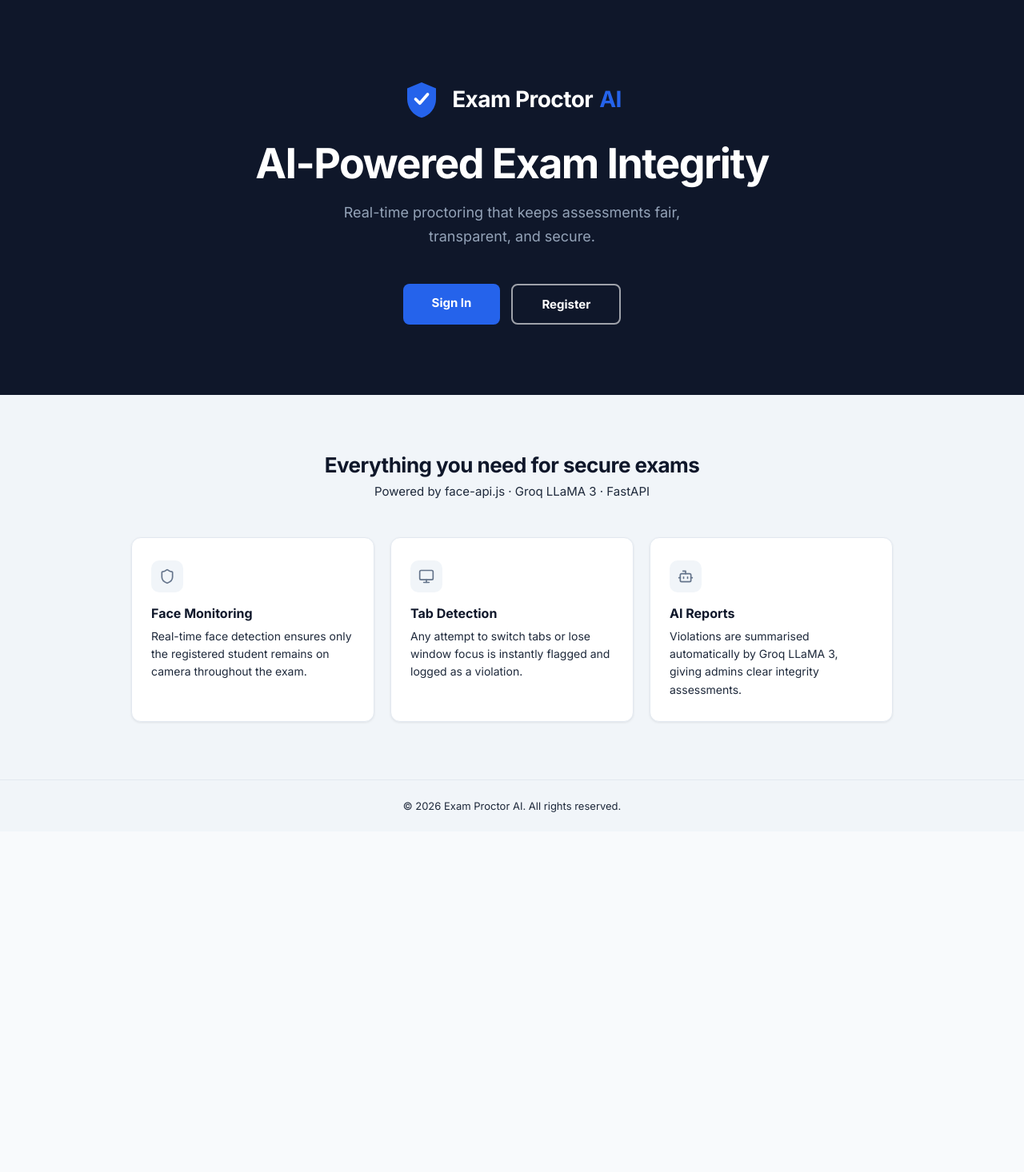
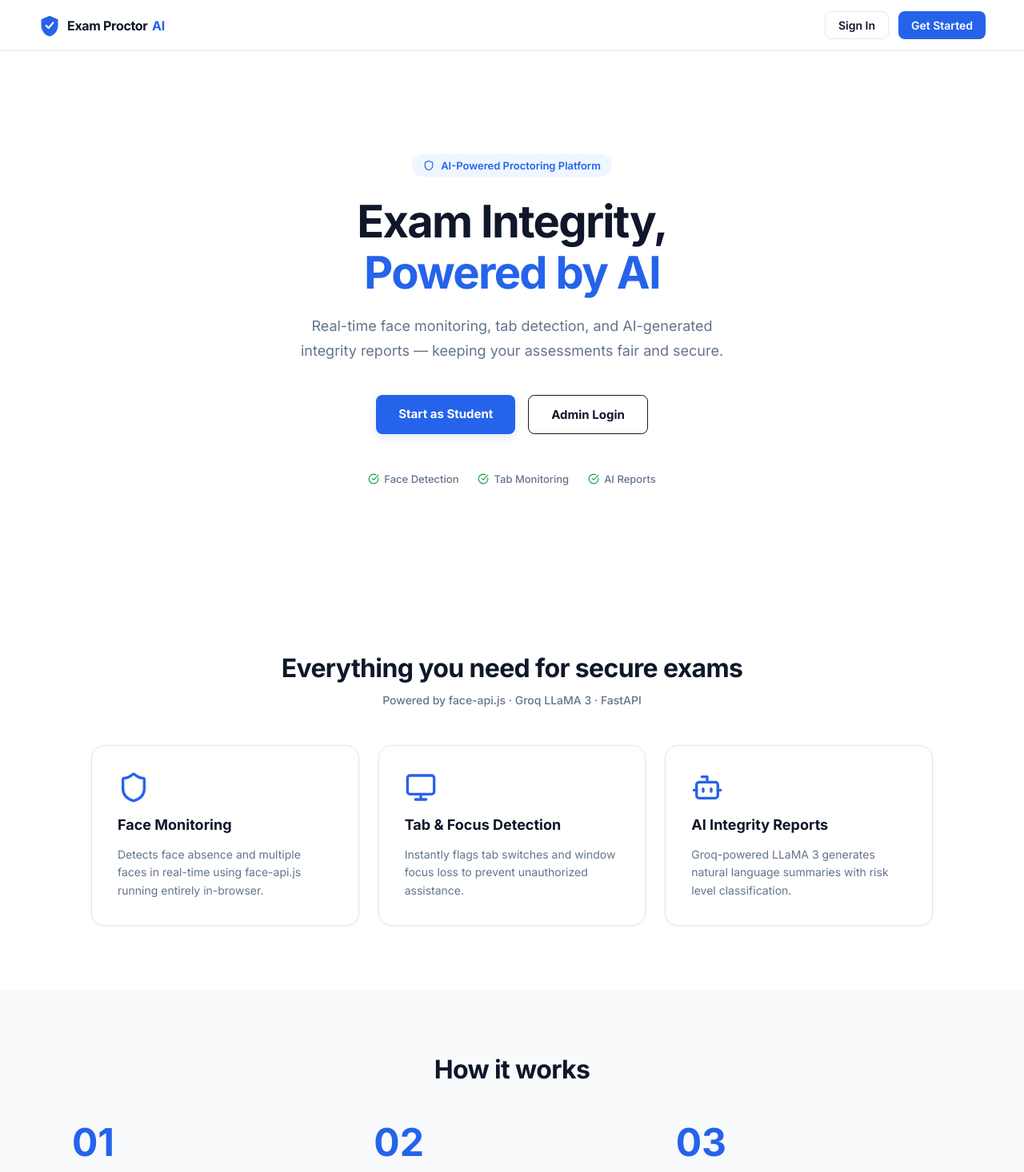
Before and after one commit to Muhammad-Ahmed-Rayyan/exam-proctor-ai, a React (Vite) app in the folder frontend/: page / in a window 1280 px wide. Shown: the top 1466 px of the page at 80% size. Before the commit the page ends 1040 px from the top, so only its background shows below. Built offline with nearby package versions, Linux system fonts and the light colour scheme.

Commit message:
style: redesign landing page with navbar, hero, features, how it works, footer

```diff
--- a/frontend/src/pages/Landing.jsx
+++ b/frontend/src/pages/Landing.jsx
@@ -1,195 +1,356 @@
 import { useState } from "react";
 import { Link } from "react-router-dom";
-import { Shield, Monitor, Bot } from "lucide-react";
+import { Shield, Monitor, Bot, CheckCircle } from "lucide-react";
 
 import Logo from "../components/Logo";
 
-const C = {
-  navy:     "#0F172A",
-  navyH:    "#1E293B",
-  accent:   "#2563EB",
-  accentH:  "#1D4ED8",
-  bg:       "#F1F5F9",
-  surface:  "#FFFFFF",
-  border:   "#E2E8F0",
-  text:     "#0F172A",
-  muted:    "#1E293B",
-};
-
-const features = [
-  {
-    Icon: Shield,
-    title: "Face Monitoring",
-    desc:  "Real-time face detection ensures only the registered student remains on camera throughout the exam.",
-  },
-  {
-    Icon: Monitor,
-    title: "Tab Detection",
-    desc:  "Any attempt to switch tabs or lose window focus is instantly flagged and logged as a violation.",
-  },
-  {
-    Icon: Bot,
-    title: "AI Reports",
-    desc:  "Violations are summarised automatically by Groq LLaMA 3, giving admins clear integrity assessments.",
-  },
-];
-
 const Landing = () => {
-  const [hoveredBtn, setHoveredBtn] = useState(null);
+  const [hovered, setHovered] = useState(null);
 
   return (
-    <div style={{ minHeight: "100vh", backgroundColor: C.bg, fontFamily: "'Inter', sans-serif" }}>
+    <div style={{ minHeight: "100vh", backgroundColor: "#FFFFFF", fontFamily: "'Inter', sans-serif" }}>
 
-      {/* ── Hero ─────────────────────────────────────────────────────── */}
-      <div style={{
-        backgroundColor: "#0F172A",
-        padding: "100px 24px 88px",
-        textAlign: "center",
+      {/* ── SECTION 1 — Navbar (fixed at top) ────────────────────────── */}
+      <nav style={{
+        position: "fixed",
+        top: 0,
+        left: 0,
+        right: 0,
+        height: "64px",
+        backgroundColor: "#FFFFFF",
+        borderBottom: "1px solid #E2E8F0",
+        padding: "0 48px",
+        display: "flex",
+        justifyContent: "space-between",
+        alignItems: "center",
+        zIndex: 100,
       }}>
-        <div style={{ marginBottom: "28px", display: "flex", justifyContent: "center" }}>
-          <Logo size="lg" dark={true} />
-        </div>
-
-        <h1 style={{
-          fontSize: "clamp(36px, 6vw, 52px)",
-          fontWeight: 800,
-          color: "#FFFFFF",
-          letterSpacing: "-0.03em",
-          margin: "0 0 18px",
-          lineHeight: 1.1,
-        }}>
-          AI-Powered Exam Integrity
-        </h1>
-
-        <p style={{
-          fontSize: "18px",
-          color: "#94A3B8",
-          maxWidth: "500px",
-          margin: "0 auto 44px",
-          lineHeight: 1.65,
-        }}>
-          Real-time proctoring that keeps assessments fair, transparent, and secure.
-        </p>
-
-        <div style={{ display: "flex", gap: "14px", justifyContent: "center", flexWrap: "wrap" }}>
+        <Logo size="sm" />
+        <div style={{ display: "flex", gap: "12px" }}>
           <Link
             to="/login"
+            onMouseEnter={() => setHovered("navSignIn")}
+            onMouseLeave={() => setHovered(null)}
             style={{
-              display: "inline-block",
-              padding: "14px 36px",
+              padding: "8px 16px",
               borderRadius: "8px",
-              backgroundColor: hoveredBtn === "signin" ? C.accentH : C.accent,
-              color: "#fff",
-              fontWeight: 700,
-              fontSize: "15px",
+              border: "1px solid #E2E8F0",
+              backgroundColor: hovered === "navSignIn" ? "#F1F5F9" : "#FFFFFF",
+              color: "#0F172A",
+              fontWeight: 600,
+              fontSize: "14px",
               textDecoration: "none",
-              transition: "background 0.18s",
+              transition: "background-color 0.15s",
+              display: "inline-flex",
+              alignItems: "center",
+              justifyContent: "center",
             }}
-            onMouseEnter={() => setHoveredBtn("signin")}
-            onMouseLeave={() => setHoveredBtn(null)}
           >
             Sign In
           </Link>
-
           <Link
             to="/register"
+            onMouseEnter={() => setHovered("navGetStarted")}
+            onMouseLeave={() => setHovered(null)}
             style={{
-              display: "inline-block",
-              padding: "14px 36px",
+              padding: "8px 16px",
               borderRadius: "8px",
-              border: "2px solid rgba(255,255,255,0.6)",
-              backgroundColor: hoveredBtn === "register" ? "rgba(255,255,255,0.08)" : "transparent",
+              backgroundColor: hovered === "navGetStarted" ? "#1D4ED8" : "#2563EB",
+              color: "#FFFFFF",
+              fontWeight: 600,
+              fontSize: "14px",
+              textDecoration: "none",
+              transition: "background-color 0.15s",
+              display: "inline-flex",
+              alignItems: "center",
+              justifyContent: "center",
+            }}
+          >
+            Get Started
+          </Link>
+        </div>
+      </nav>
+
+      {/* ── SECTION 2 — Hero (full viewport height minus navbar) ─────── */}
+      <div style={{
+        minHeight: "calc(100vh - 64px)",
+        paddingTop: "144px", // 64px navbar + 80px hero padding top
+        paddingBottom: "80px",
+        paddingLeft: "24px",
+        paddingRight: "24px",
+        backgroundColor: "#FFFFFF",
+        display: "flex",
+        flexDirection: "column",
+        alignItems: "center",
+        justifyContent: "center",
+        textAlign: "center",
+        boxSizing: "border-box",
+      }}>
+        {/* Badge */}
+        <div style={{
+          display: "inline-flex",
+          alignItems: "center",
+          gap: "8px",
+          backgroundColor: "#EFF6FF",
+          color: "#2563EB",
+          padding: "6px 14px",
+          borderRadius: "999px",
+          fontSize: "13px",
+          fontWeight: 600,
+          marginBottom: "24px",
+        }}>
+          <Shield size={14} />
+          <span>AI-Powered Proctoring Platform</span>
+        </div>
+
+        {/* Headline */}
+        <h1 style={{
+          fontSize: "56px",
+          fontWeight: 800,
+          color: "#0F172A",
+          lineHeight: 1.15,
+          letterSpacing: "-0.03em",
+          margin: "0 0 20px",
+          whiteSpace: "pre-line",
+        }}>
+          Exam Integrity,{"\n"}
+          <span style={{ color: "#2563EB" }}>Powered by AI</span>
+        </h1>
+
+        {/* Subheadline */}
+        <p style={{
+          fontSize: "18px",
+          color: "#64748B",
+          maxWidth: "560px",
+          lineHeight: 1.7,
+          margin: "0 0 40px",
+        }}>
+          Real-time face monitoring, tab detection, and AI-generated integrity reports — keeping your assessments fair and secure.
+        </p>
+
+        {/* CTA Buttons */}
+        <div style={{ display: "flex", gap: "16px", marginBottom: "48px", flexWrap: "wrap", justifyContent: "center" }}>
+          <Link
+            to="/register"
+            onMouseEnter={() => setHovered("heroStudent")}
+            onMouseLeave={() => setHovered(null)}
+            style={{
+              padding: "14px 28px",
+              borderRadius: "8px",
+              backgroundColor: hovered === "heroStudent" ? "#1D4ED8" : "#2563EB",
               color: "#FFFFFF",
               fontWeight: 700,
               fontSize: "15px",
               textDecoration: "none",
-              transition: "background 0.18s",
+              transition: "background-color 0.15s",
+              boxShadow: "0 4px 12px rgba(37,99,235,0.15)",
             }}
-            onMouseEnter={() => setHoveredBtn("register")}
-            onMouseLeave={() => setHoveredBtn(null)}
           >
-            Register
+            Start as Student
           </Link>
+          <Link
+            to="/login"
+            onMouseEnter={() => setHovered("heroAdmin")}
+            onMouseLeave={() => setHovered(null)}
+            style={{
+              padding: "14px 28px",
+              borderRadius: "8px",
+              border: "1px solid #0F172A",
+              backgroundColor: hovered === "heroAdmin" ? "#F1F5F9" : "#FFFFFF",
+              color: "#0F172A",
+              fontWeight: 700,
+              fontSize: "15px",
+              textDecoration: "none",
+              transition: "background-color 0.15s",
+            }}
+          >
+            Admin Login
+          </Link>
+        </div>
+
+        {/* Trust Line */}
+        <div style={{
+          display: "flex",
+          alignItems: "center",
+          justifyContent: "center",
+          gap: "24px",
+          flexWrap: "wrap",
+        }}>
+          {[
+            "Face Detection",
+            "Tab Monitoring",
+            "AI Reports"
+          ].map((item, idx) => (
+            <div key={idx} style={{ display: "flex", alignItems: "center", gap: "6px", fontSize: "13px", color: "#64748B", fontWeight: 500 }}>
+              <CheckCircle size={14} color="#16A34A" />
+              <span>{item}</span>
+            </div>
+          ))}
         </div>
       </div>
 
-      {/* ── Features ─────────────────────────────────────────────────── */}
-      <div style={{ maxWidth: "1000px", margin: "0 auto", padding: "72px 24px" }}>
+      {/* ── SECTION 3 — Features (white background) ───────────────────── */}
+      <div style={{
+        backgroundColor: "#FFFFFF",
+        padding: "80px 24px",
+        maxWidth: "1100px",
+        margin: "0 auto",
+      }}>
         <h2 style={{
           textAlign: "center",
-          fontSize: "26px",
+          fontSize: "32px",
           fontWeight: 800,
-          marginBottom: "8px",
-          color: C.text,
+          color: "#0F172A",
           letterSpacing: "-0.02em",
+          margin: "0 0 12px",
         }}>
           Everything you need for secure exams
         </h2>
-        <p style={{ textAlign: "center", color: C.muted, marginBottom: "48px", fontSize: "15px" }}>
+        <p style={{
+          textAlign: "center",
+          color: "#64748B",
+          fontSize: "14px",
+          margin: "0 0 48px",
+          fontWeight: 500,
+        }}>
           Powered by face-api.js · Groq LLaMA 3 · FastAPI
         </p>
 
         <div style={{
           display: "grid",
-          gridTemplateColumns: "repeat(auto-fit, minmax(240px, 1fr))",
-          gap: "20px",
+          gridTemplateColumns: "repeat(auto-fit, minmax(280px, 1fr))",
+          gap: "24px",
         }}>
-          {features.map((f) => (
-            <FeatureCard key={f.title} feature={f} />
-          ))}
+          {/* Card 1 */}
+          <div style={{
+            backgroundColor: "#FFFFFF",
+            border: "1px solid #E2E8F0",
+            borderRadius: "16px",
+            padding: "32px",
+            boxShadow: "0 1px 3px rgba(0,0,0,0.06)",
+            display: "flex",
+            flexDirection: "column",
+            gap: "16px",
+          }}>
+            <Shield size={40} color="#2563EB" />
+            <h3 style={{ fontSize: "18px", fontWeight: 700, color: "#0F172A", margin: 0 }}>
+              Face Monitoring
+            </h3>
+            <p style={{ fontSize: "14px", color: "#64748B", lineHeight: 1.6, margin: 0 }}>
+              Detects face absence and multiple faces in real-time using face-api.js running entirely in-browser.
+            </p>
+          </div>
+
+          {/* Card 2 */}
+          <div style={{
+            backgroundColor: "#FFFFFF",
+            border: "1px solid #E2E8F0",
+            borderRadius: "16px",
+            padding: "32px",
+            boxShadow: "0 1px 3px rgba(0,0,0,0.06)",
+            display: "flex",
+            flexDirection: "column",
+            gap: "16px",
+          }}>
+            <Monitor size={40} color="#2563EB" />
+            <h3 style={{ fontSize: "18px", fontWeight: 700, color: "#0F172A", margin: 0 }}>
+              Tab & Focus Detection
+            </h3>
+            <p style={{ fontSize: "14px", color: "#64748B", lineHeight: 1.6, margin: 0 }}>
+              Instantly flags tab switches and window focus loss to prevent unauthorized assistance.
+            </p>
+          </div>
+
+          {/* Card 3 */}
+          <div style={{
+            backgroundColor: "#FFFFFF",
+            border: "1px solid #E2E8F0",
+            borderRadius: "16px",
+            padding: "32px",
+            boxShadow: "0 1px 3px rgba(0,0,0,0.06)",
+            display: "flex",
+            flexDirection: "column",
+            gap: "16px",
+          }}>
+            <Bot size={40} color="#2563EB" />
+            <h3 style={{ fontSize: "18px", fontWeight: 700, color: "#0F172A", margin: 0 }}>
+              AI Integrity Reports
+            </h3>
+            <p style={{ fontSize: "14px", color: "#64748B", lineHeight: 1.6, margin: 0 }}>
+              Groq-powered LLaMA 3 generates natural language summaries with risk level classification.
+            </p>
+          </div>
         </div>
       </div>
 
-      {/* ── Footer ───────────────────────────────────────────────────── */}
+      {/* ── SECTION 4 — How it works (background #F8FAFC) ──────────────── */}
       <div style={{
-        borderTop: `1px solid ${C.border}`,
-        textAlign: "center",
-        padding: "24px",
-        color: C.muted,
-        fontSize: "13px",
+        backgroundColor: "#F8FAFC",
+        padding: "80px 24px",
       }}>
-        © {new Date().getFullYear()} Exam Proctor AI. All rights reserved.
+        <div style={{ maxWidth: "1100px", margin: "0 auto" }}>
+          <h2 style={{
+            textAlign: "center",
+            fontSize: "32px",
+            fontWeight: 800,
+            color: "#0F172A",
+            letterSpacing: "-0.02em",
+            margin: "0 0 48px",
+          }}>
+            How it works
+          </h2>
+
+          <div style={{
+            display: "grid",
+            gridTemplateColumns: "repeat(auto-fit, minmax(280px, 1fr))",
+            gap: "32px",
+          }}>
+            {/* Step 1 */}
+            <div style={{ display: "flex", flexDirection: "column", gap: "12px" }}>
+              <span style={{ fontSize: "48px", fontWeight: 800, color: "#2563EB", lineHeight: 1 }}>01</span>
+              <h3 style={{ fontSize: "18px", fontWeight: 700, color: "#0F172A", margin: 0 }}>Admin Creates Exam</h3>
+              <p style={{ fontSize: "14px", color: "#64748B", lineHeight: 1.6, margin: 0 }}>
+                Set exam title, duration, and add MCQ questions through the admin dashboard.
+              </p>
+            </div>
+
+            {/* Step 2 */}
+            <div style={{ display: "flex", flexDirection: "column", gap: "12px" }}>
+              <span style={{ fontSize: "48px", fontWeight: 800, color: "#2563EB", lineHeight: 1 }}>02</span>
+              <h3 style={{ fontSize: "18px", fontWeight: 700, color: "#0F172A", margin: 0 }}>Student Takes Exam</h3>
+              <p style={{ fontSize: "14px", color: "#64748B", lineHeight: 1.6, margin: 0 }}>
+                Student answers questions while face detection and tab monitoring run silently in the background.
+              </p>
+            </div>
+
+            {/* Step 3 */}
+            <div style={{ display: "flex", flexDirection: "column", gap: "12px" }}>
+              <span style={{ fontSize: "48px", fontWeight: 800, color: "#2563EB", lineHeight: 1 }}>03</span>
+              <h3 style={{ fontSize: "18px", fontWeight: 700, color: "#0F172A", margin: 0 }}>Admin Reviews Report</h3>
+              <p style={{ fontSize: "14px", color: "#64748B", lineHeight: 1.6, margin: 0 }}>
+                AI generates a complete integrity report with violation timeline and risk classification.
+              </p>
+            </div>
+          </div>
+        </div>
       </div>
-    </div>
-  );
-};
 
-const FeatureCard = ({ feature }) => {
-  const [hovered, setHovered] = useState(false);
-  const { Icon, title, desc } = feature;
-  return (
-    <div
-      style={{
-        backgroundColor: "#FFFFFF",
-        border: `1px solid ${hovered ? "#BFDBFE" : "#E2E8F0"}`,
-        borderRadius: "12px",
-        padding: "28px 24px",
-        boxShadow: hovered
-          ? "0 4px 16px rgba(37,99,235,0.10)"
-          : "0 1px 3px rgba(0,0,0,0.08)",
-        transition: "all 0.2s ease",
-        animation: "fadeUp 0.4s ease both",
-      }}
-      onMouseEnter={() => setHovered(true)}
-      onMouseLeave={() => setHovered(false)}
-    >
-      <div style={{
-        width: "40px",
-        height: "40px",
-        borderRadius: "10px",
-        backgroundColor: hovered ? "#EFF6FF" : "#F1F5F9",
+      {/* ── SECTION 5 — Footer ─────────────────────────────────────────── */}
+      <footer style={{
+        backgroundColor: "#0F172A",
+        padding: "32px 48px",
         display: "flex",
+        justifyContent: "space-between",
         alignItems: "center",
-        justifyContent: "center",
-        marginBottom: "16px",
-        transition: "background 0.2s",
+        flexWrap: "wrap",
+        gap: "16px",
       }}>
-        <Icon size={20} color={hovered ? "#2563EB" : "#64748B"} />
-      </div>
-      <h3 style={{ fontSize: "16px", fontWeight: 700, marginBottom: "8px", color: "#0F172A" }}>
-        {title}
-      </h3>
-      <p style={{ fontSize: "14px", color: "#1E293B", lineHeight: 1.6, margin: 0 }}>{desc}</p>
+        <Logo size="sm" dark={true} />
+        <span style={{ color: "#94A3B8", fontSize: "13px" }}>
+          © 2026 Exam Proctor AI. Built with FastAPI, React & Groq.
+        </span>
+      </footer>
+
     </div>
   );
 };
```
Also changed, not shown: frontend/src/pages/Login.jsx (+26 -1 lines), frontend/src/pages/Register.jsx (+26 -1 lines).
